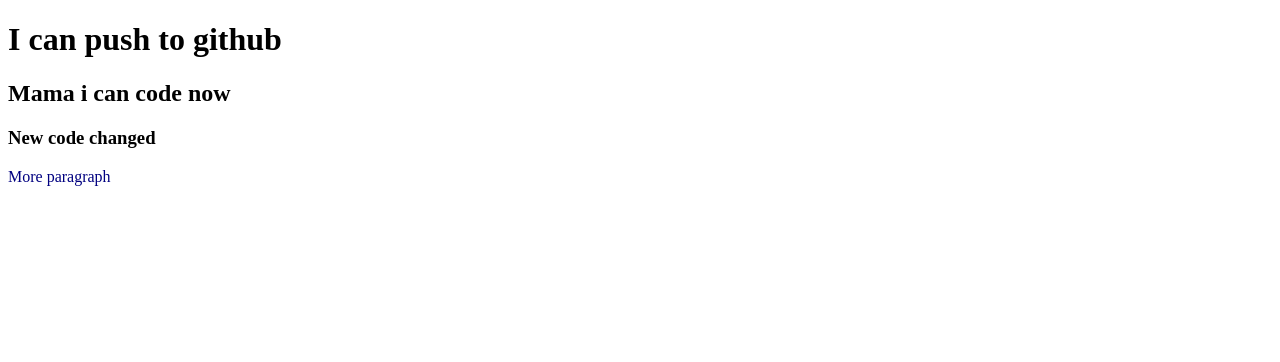
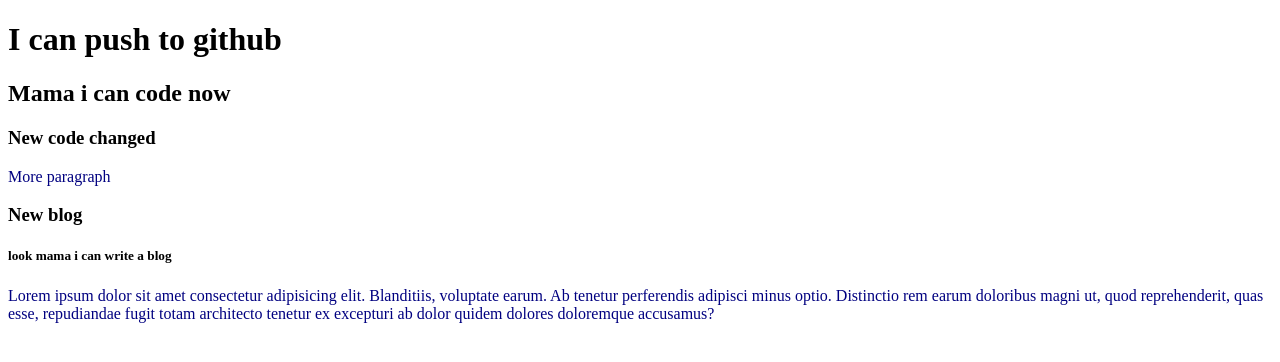
Before and after one commit to Sayeed-Rabbi/my-first-repo, a plain HTML site: page index.html in a window 1280 px wide. Drawn offline with Linux system fonts and the light colour scheme.

Commit message:
new blog added

```diff
--- a/index.html
+++ b/index.html
@@ -12,6 +12,11 @@
     <h2>Mama i can code now</h2>
     <h3>New code changed</h3>
     <p>More paragraph</p>
+    <div>
+        <h3>New blog</h3>
+        <h5>look mama i can write a blog</h5>
+        <p>Lorem ipsum dolor sit amet consectetur adipisicing elit. Blanditiis, voluptate earum. Ab tenetur perferendis adipisci minus optio. Distinctio rem earum doloribus magni ut, quod reprehenderit, quas esse, repudiandae fugit totam architecto tenetur ex excepturi ab dolor quidem dolores doloremque accusamus?</p>
+    </div>
     <img src="images/ariana.webp" alt="">
 </body>
 </html>
```
